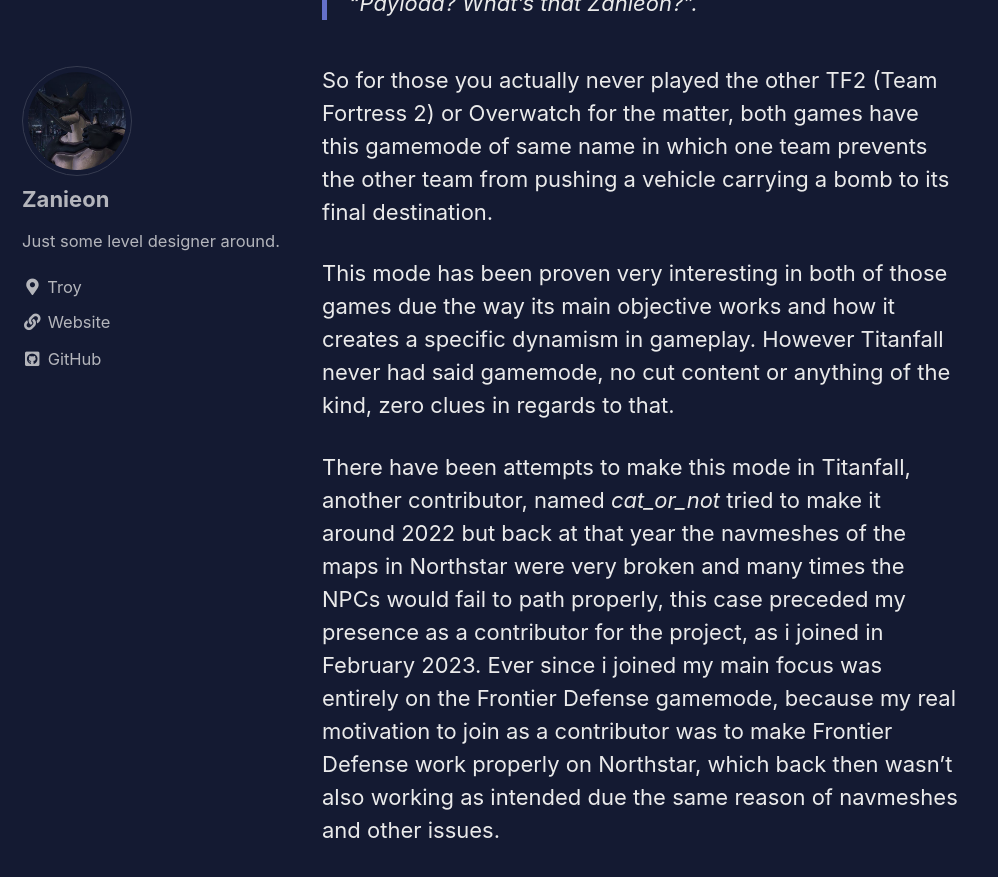
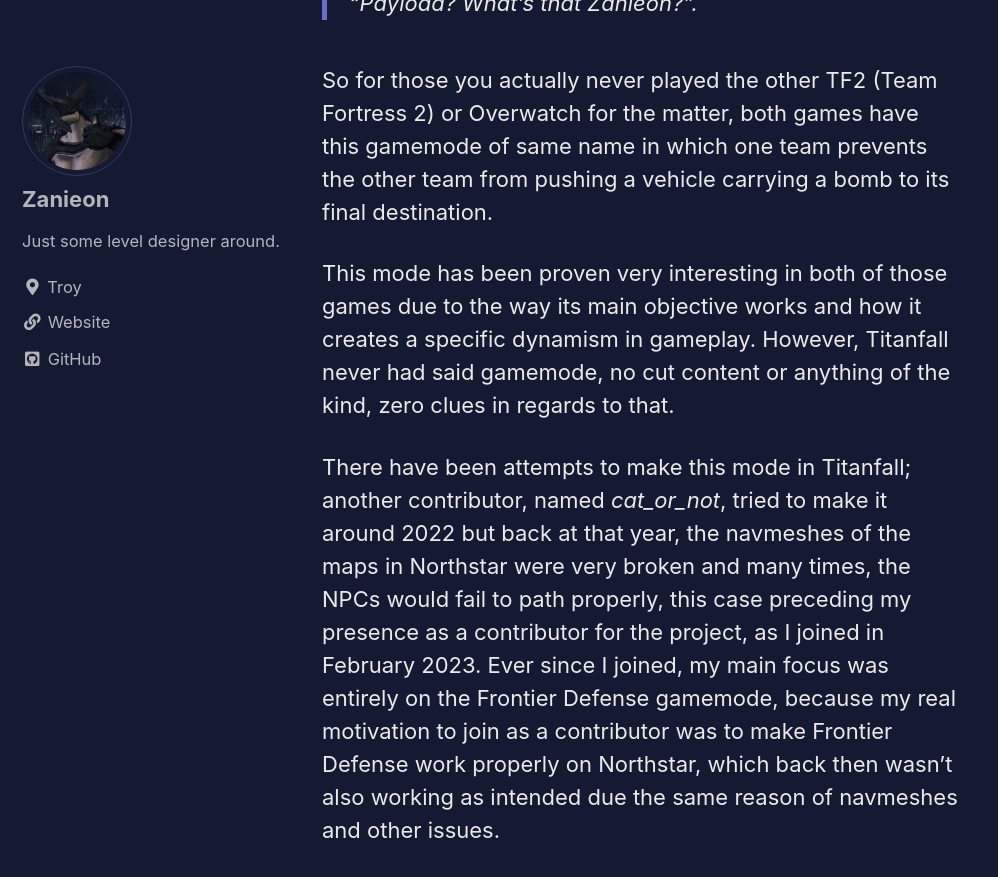
Before and after one commit to R2Northstar/NorthstarBlog, a Jekyll site: the page built from _posts/2024-08-26-payload-gamemode.md, in a window 1280 px wide and 900 px high, scrolled down 840 px. Shown: the top 877 px of the window, without its empty margins (0-998 px from the left). Built offline with Jekyll 4.4.1, drawn with Linux system fonts in a browser that asks for light colours; cached includes are drawn as plain includes; some of the changed text lies outside the part shown.

Commit message:
refactor: typos

```diff
--- a/_posts/2024-08-26-payload-gamemode.md
+++ b/_posts/2024-08-26-payload-gamemode.md
@@ -20,15 +20,15 @@
 which one team prevents the other team from pushing a vehicle carrying a bomb to its final
 destination.
 
-This mode has been proven very interesting in both of those games due the way its main
-objective works and how it creates a specific dynamism in gameplay. However Titanfall never
+This mode has been proven very interesting in both of those games due to the way its main
+objective works and how it creates a specific dynamism in gameplay. However, Titanfall never
 had said gamemode, no cut content or anything of the kind, zero clues in regards to that.
 
-There have been attempts to make this mode in Titanfall, another contributor, named
-*cat_or_not* tried to make it around 2022 but back at that year the navmeshes of the maps in
-Northstar were very broken and many times the NPCs would fail to path properly, this case
-preceded my presence as a contributor for the project, as i joined in February 2023. Ever since
-i joined my main focus was entirely on the Frontier Defense gamemode, because my real
+There have been attempts to make this mode in Titanfall; another contributor, named
+*cat_or_not*, tried to make it around 2022 but back at that year, the navmeshes of the maps in
+Northstar were very broken and many times, the NPCs would fail to path properly, this case
+preceding my presence as a contributor for the project, as I joined in February 2023. Ever since
+I joined, my main focus was entirely on the Frontier Defense gamemode, because my real
 motivation to join as a contributor was to make Frontier Defense work properly on Northstar,
 which back then wasn't also working as intended due the same reason of navmeshes and
 other issues.
@@ -36,37 +36,41 @@
 ## Payload coming to reality
 
 So, due to me dedicating an entire year of my life into making Frontier Defense work, fixing up
-all problems with it and gaining experience in coding content for the game, i finally came into
-realization that i could probably attempt myself at doing such Payload gamemode because i've
+all problems with it and gaining experience in coding content for the game, I finally came into
+realization that I could probably attempt myself at doing such Payload gamemode because I've
 always had interest in playing said mode, despite never playing Team Fortress 2 or Overwatch
 in my life.
 
-Case on point, at a random day, i consulted *cat_or_not* to see how far he went with his own
-version of the mode before starting anything on my own, if there was anything i could start
-from, but the code wasn't touched ever since he lost motivation to work on it due to broken
-navmeshes, it was extremely bare-bones, starting from that code or building an entire new
+Case on point, at a random day, I consulted *cat_or_not* to see how far he went with his own
+version of the mode before starting anything on my own — if there was anything I could start
+from — but the code wasn't touched ever since he lost motivation to work on it due to broken
+navmeshes, it was extremely bare-bones: starting from that code or building an entire new
 one from scratch would be equivalent options.
 
 ## Speedrunning the code
 
-A couple days after i done this consult i decided to start writing the gamemode entirely from
-zero pratically, i had a very clear vision of what gamemode should be and how it could be
-played with its own spice of Titanfall 2 on it, so i begun writing the scripts, and here comes the
-funny part, <u>i was so hyped to see this thing working that I wrote the entire server and client
-logic within only 2 days non-stop!</u> Yes! Non-Stop, meaning I also haven’t slept between both
-days while I did that, only taking the normal breaks any person would do (toilet, eat and drink).
+A couple days after I did this consult, I decided to start writing the gamemode entirely from
+zero pratically. I had a very clear vision of what this gamemode should be and how it could be
+played with its own spice of Titanfall 2 on it; so I began writing the scripts, and here comes the
+funny part:
 
-That was actually only possible was well due to the entire work I did on Frontier Defense as a
-lot of functions and code was adapted from there alongside some logic from Amped Hardpoint
+> <u>I was so hyped to see this thing working that I wrote the entire server and client
+logic within only 2 days non-stop!</u>
+
+Yes! Non-stop, meaning I also haven’t slept between both days while I did that, only taking the
+normal breaks any person would do (toilet, eat and drink).
+
+That was actually only possible due to the entire work I did on Frontier Defense, as a
+lot of functions and code was adapted from there, alongside some logic from Amped Hardpoint
 gamemode too, with everything working on the basic level the way I conceptualized this mode
-with the touch of Titanfall 2 over it, it even attracted the attention of the Competitive players
-whose only gamemode the play is Capture The Flag.
+with the touch of Titanfall 2 over it; it even attracted the attention of the Competitive players
+whose only gamemode to play is Capture The Flag.
 
-Pretty much on the week that followed that happening I did some rebalances and touches
+Pretty much on the week that followed that happening, I did some rebalances and touches
 here and there and bam, there’s this fully brand new game mode that never existed into the
-game actually fully functional now the way it could play in Titanfall 2’s gameplay terms. This
-was probably my quickest speedrun of coding anything for Northstar project given the 2 day
-timespan, one does not simply drop a whole brand new gamemode that easily, but well it was
+game actually fully functional now with the way it could play in Titanfall 2’s gameplay terms.
+This was probably my quickest speedrun of coding anything for Northstar project given the 2 day
+timespan, one does not simply drop a whole brand new gamemode that easily, but well, it was
 fun doing that.
 
 ---
```
